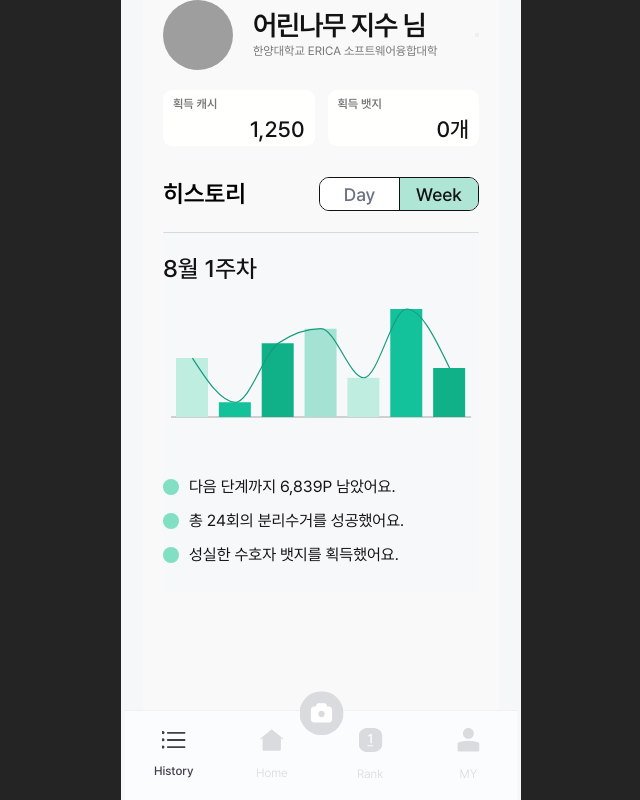
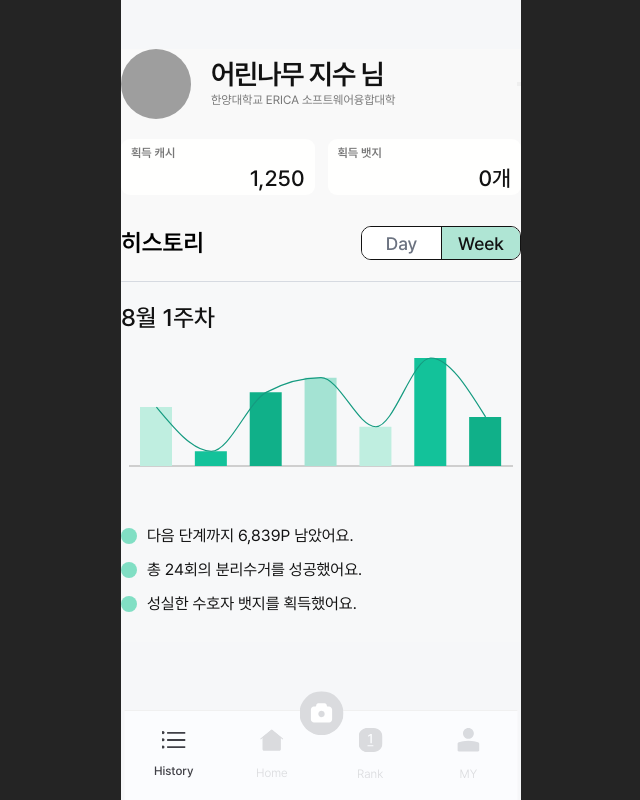
Before and after one commit to erica-likelion/team5-fe, a React (Vite) app: page /History in a window 1280 px wide. Both pictures are taken after a click on the label "Week". Shown: the whole page, without its empty margins (319-959 px from the left). Built offline with nearby package versions, Linux system fonts and the light colour scheme; grey boxes are pictures that could not be loaded.

Commit message:
fix: 레이아웃 깨짐 해결

```diff
--- a/src/components/common/Layout.styled.ts
+++ b/src/components/common/Layout.styled.ts
@@ -6,16 +6,8 @@ export const LayoutContainer = styled.div<{ noVerticalPadding?: boolean }>`
   max-width: 400px;
   height: 100vh;
   background: #f6f7f9;
-<<<<<<< HEAD
   padding-top: ${({ noVerticalPadding }) => (noVerticalPadding ? '0' : '49px')};
   padding-bottom: ${({ noVerticalPadding }) => (noVerticalPadding ? '0' : '49px')};
   margin: 0 auto; /* 가로 가운데 정렬 */
-=======
-  padding-top: 49px;
-  padding-bottom: 95px;
-  padding-left: 22px;
-  padding-right: 22px;
-  margin: 0 auto;       /* 가로 가운데 정렬 */
->>>>>>> develop
   overflow: auto;
 `;
--- a/src/pages/history/HistoryPage.module.css
+++ b/src/pages/history/HistoryPage.module.css
@@ -2,8 +2,7 @@
 
 .container {
   background-color: #f9f9f9;
-  min-height: 100vh;
-  padding: 0 20px;
+
 }
 
 .historySection {
```
Also changed, not shown: src/components/common/Layout.tsx (line endings or trailing spaces), src/components/common/Navigator.styled.ts (line endings or trailing spaces), src/components/common/Navigator.tsx (line endings or trailing spaces), src/components/common/Splash.styled.ts (line endings or trailing spaces), src/components/common/Splash.tsx (line endings or trailing spaces).
